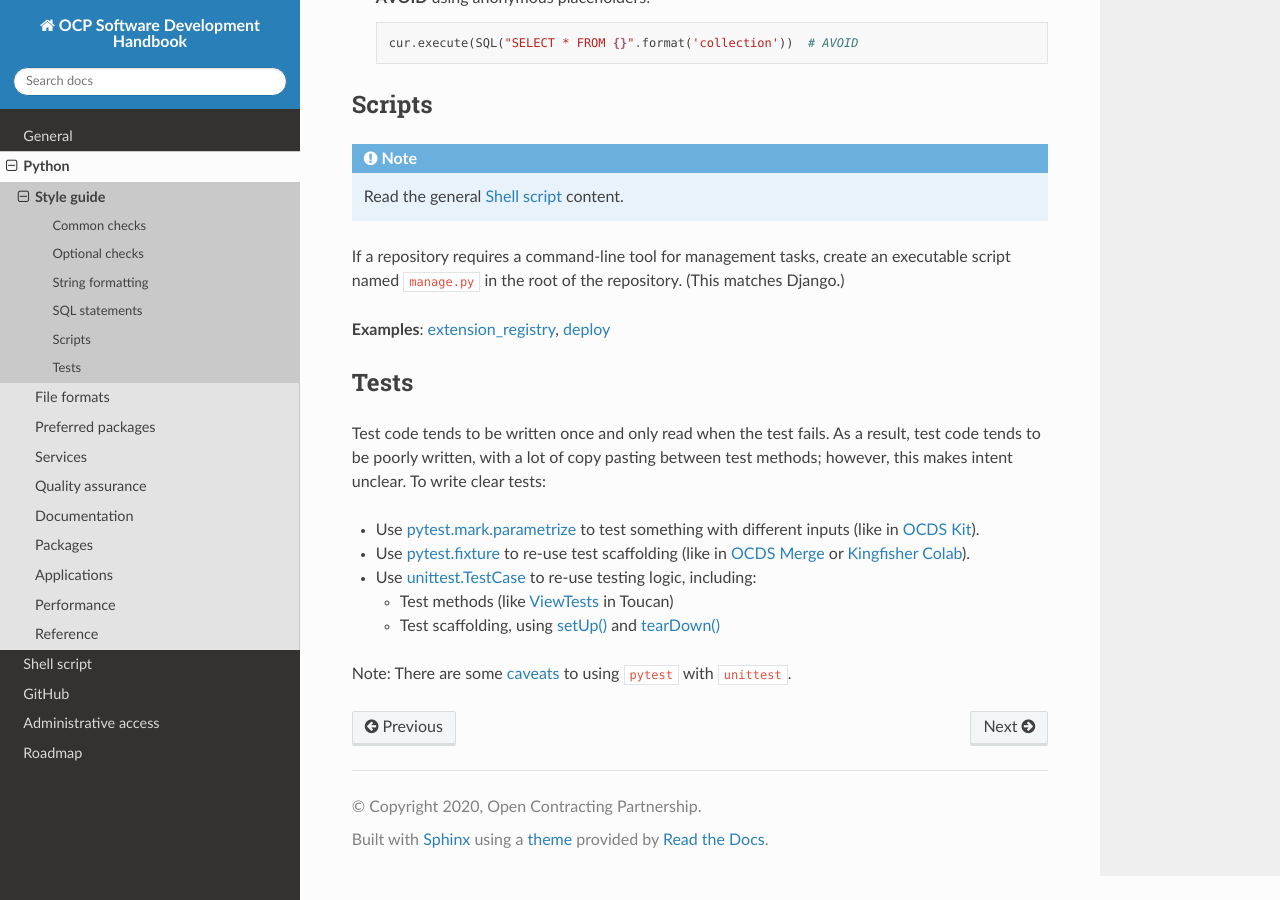
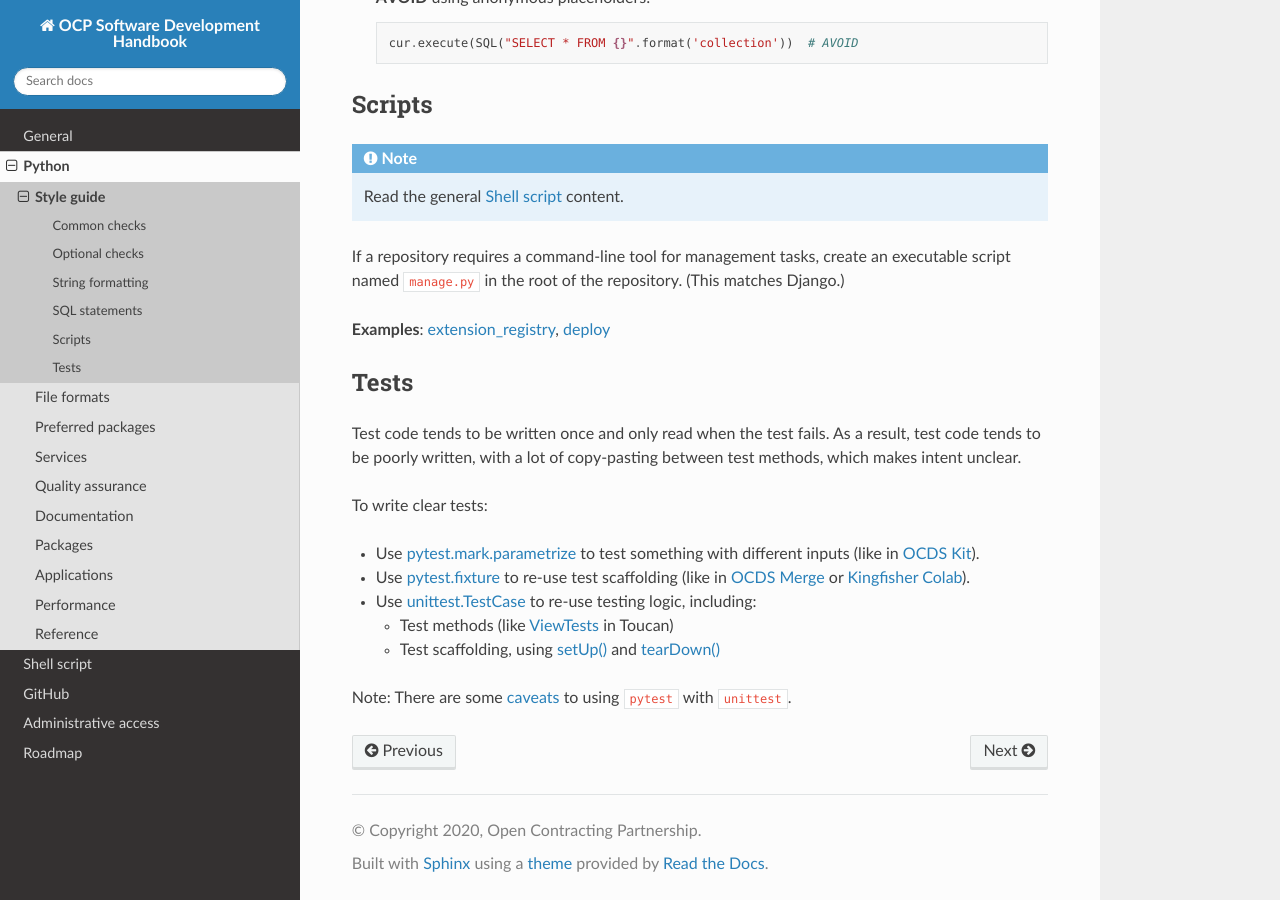
Before and after one commit to open-contracting/software-development-handbook, a Sphinx documentation site: the page built from docs/python/code.rst, in a window 1280 px wide and 900 px high, scrolled down 4296 px. Built offline with Sphinx 7.4.7 and the Read the Docs theme 2.0.0, drawn with Linux system fonts in a browser that asks for light colours.

Commit message:
python: Copy-edit

```diff
--- a/docs/python/code.rst
+++ b/docs/python/code.rst
@@ -218,7 +218,9 @@ If a repository requires a command-line tool for management tasks, create an exe
 Tests
 -----
 
-Test code tends to be written once and only read when the test fails. As a result, test code tends to be poorly written, with a lot of copy pasting between test methods; however, this makes intent unclear. To write clear tests:
+Test code tends to be written once and only read when the test fails. As a result, test code tends to be poorly written, with a lot of copy-pasting between test methods, which makes intent unclear.
+
+To write clear tests:
 
 -  Use `pytest.mark.parametrize <https://docs.pytest.org/en/stable/parametrize.html>`__ to test something with different inputs (like in `OCDS Kit <https://github.com/open-contracting/ocdskit/blob/master/tests/test_util.py>`__).
 -  Use `pytest.fixture <https://docs.pytest.org/en/stable/fixture.html>`__ to re-use test scaffolding (like in `OCDS Merge <https://github.com/open-contracting/ocds-merge/blob/master/tests/conftest.py>`__ or `Kingfisher Colab <https://github.com/open-contracting/kingfisher-colab/blob/master/tests/conftest.py>`__).
```
